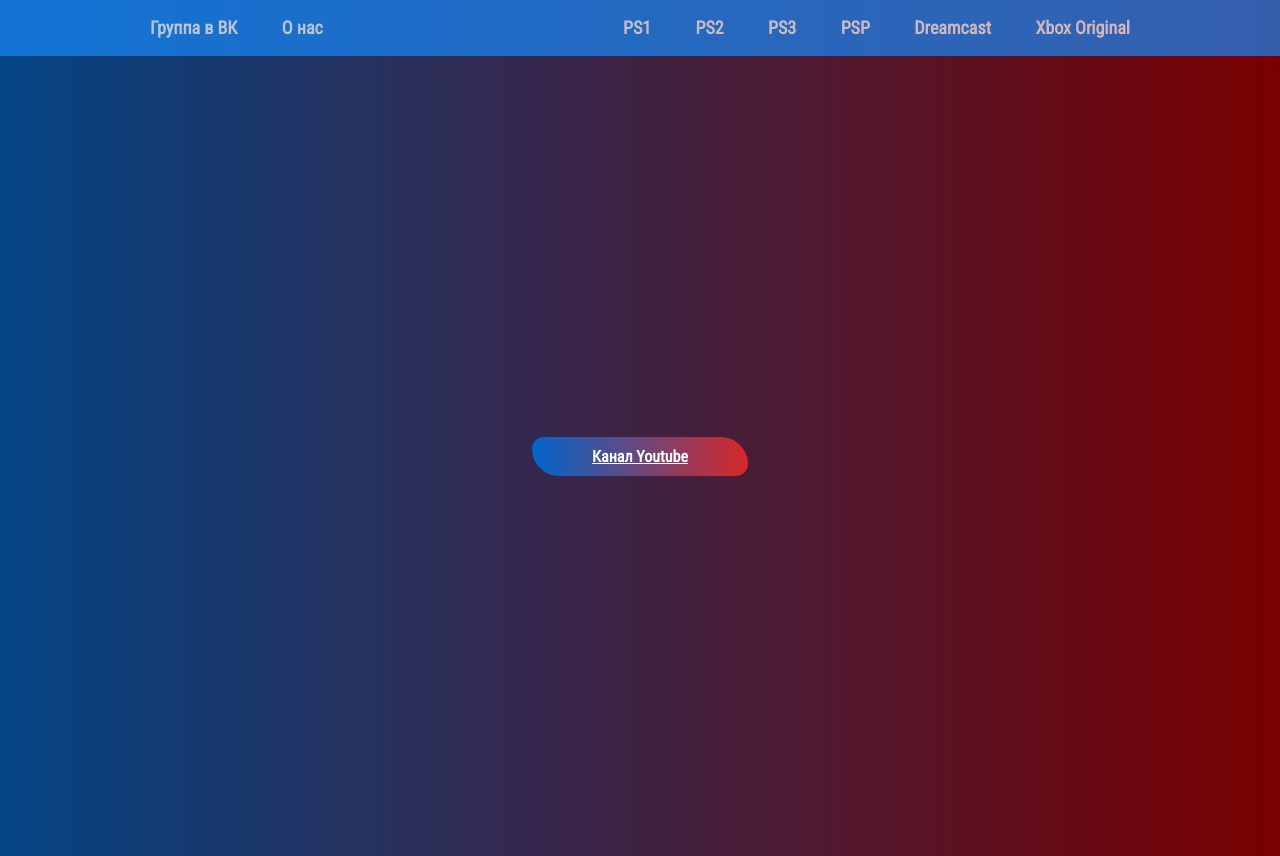
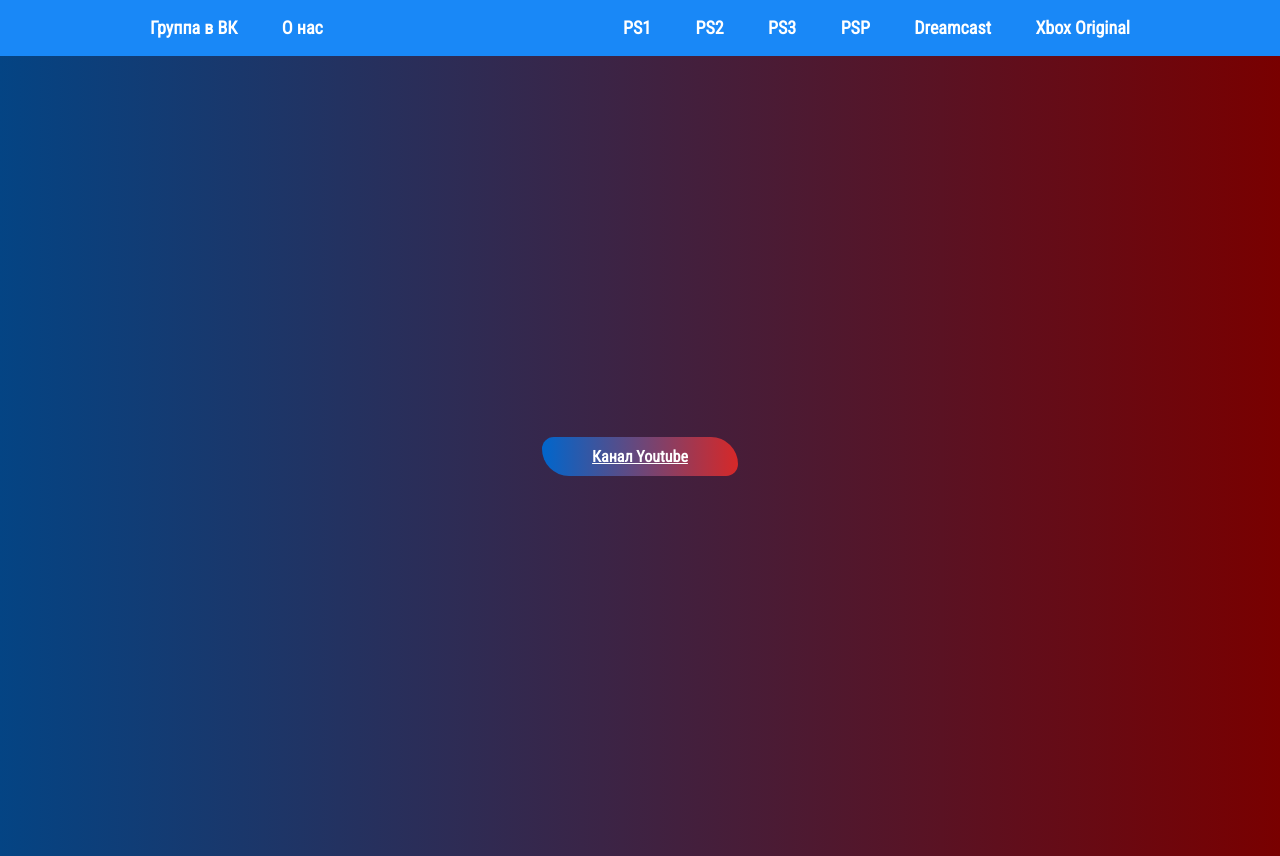
Before and after one commit to YAGAMI55/retro_site_project, a plain HTML site: page index.html in a window 1280 px wide. In both pictures the pointer is over the link "Канал Youtube". Drawn offline with Linux system fonts and the light colour scheme.

Commit message:
Update sitestyle.css

```diff
--- a/css/sitestyle.css
+++ b/css/sitestyle.css
@@ -46,7 +46,7 @@ margin:0 auto
 
 .content__btn:hover{
   transition: 327ms;
-  padding: 10px 60px;
+  padding: 10px 50px;
   transform: translateY(-0px);
   background: linear-gradient(90deg, #0066CC 0%, #d62828 100%);
   color: #ffffff;
@@ -56,7 +56,6 @@ margin:0 auto
 .menu-bar {
   position: relative top;
   background-color: #1988f7;
-  opacity: 0.7;
   display: flex;
   justify-content: space-around;
   box-sizing: border-box;
```
